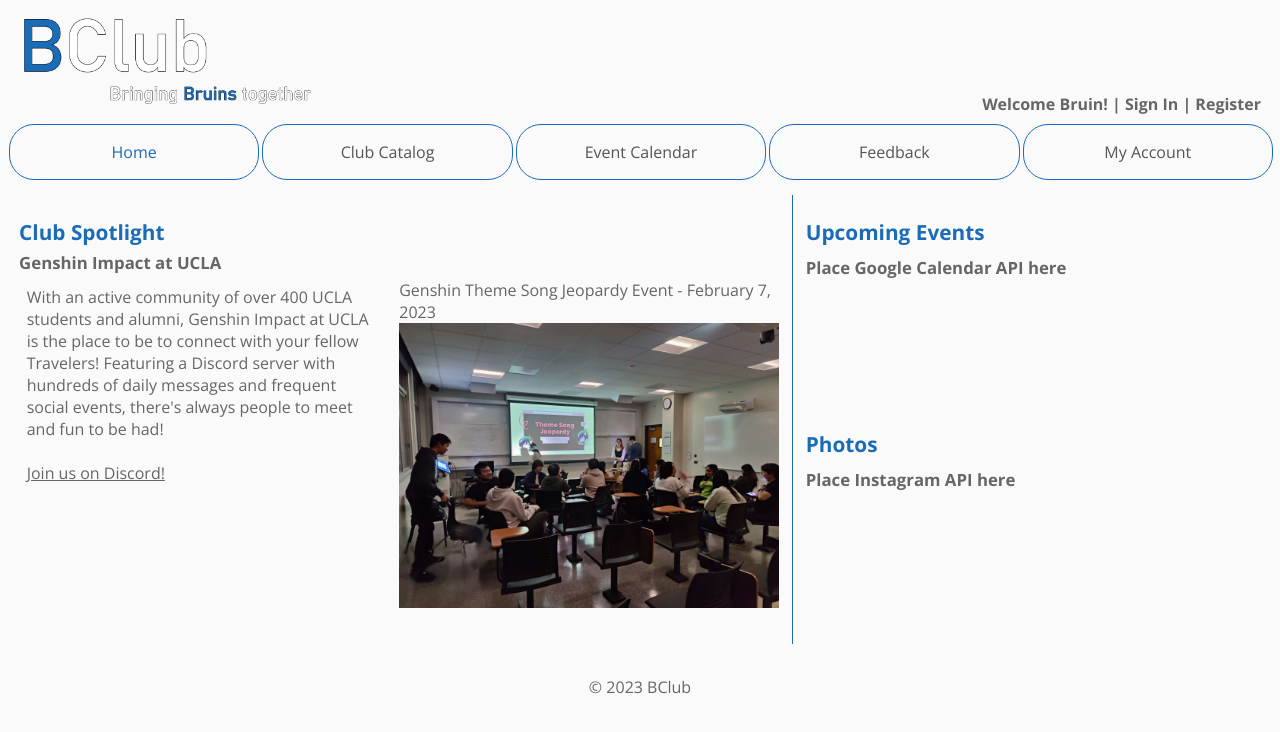
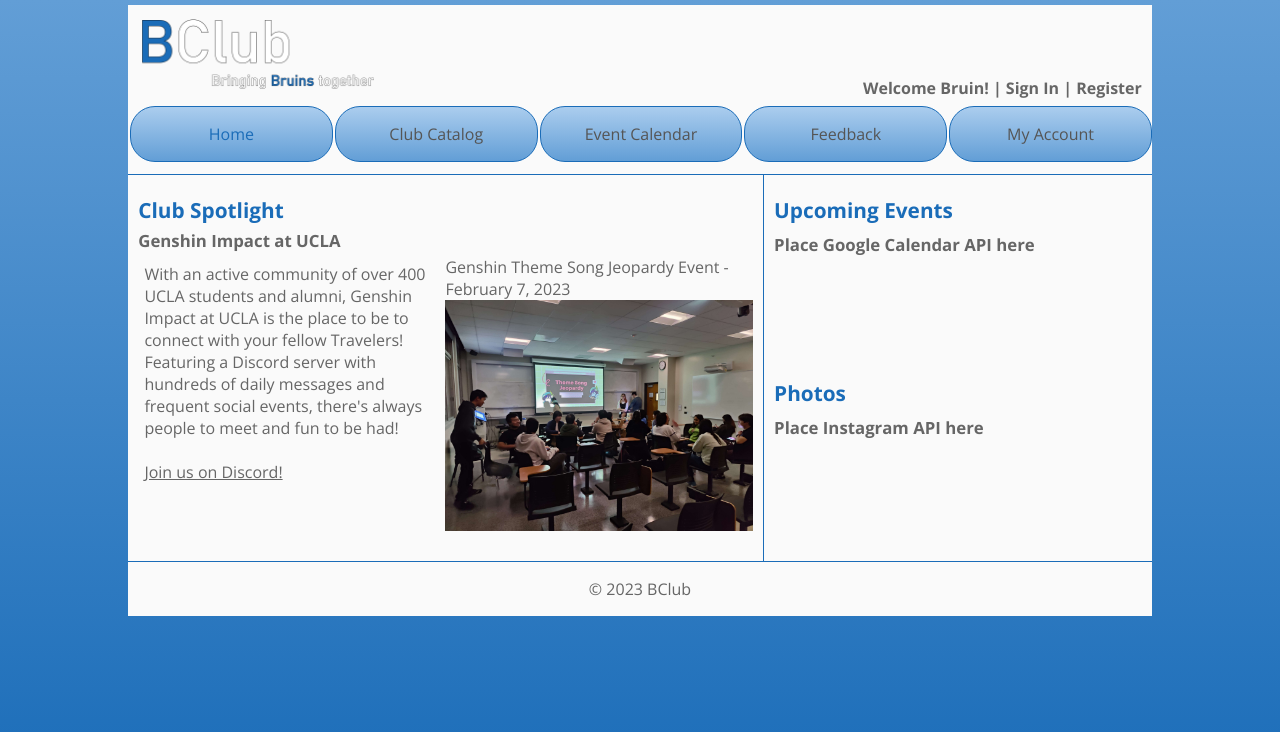
Before and after one commit to tylerdtran/BClub, a React (Create React App) app in the folder frontend/: page / in a window 1280 px wide. Shown: the top 732 px of the page. Built offline with nearby package versions, Linux system fonts and the light colour scheme.

Commit message:
Cosmetic changes to homepage
Made changes to App.css to make homepage look more interesting

```diff
--- a/frontend/src/App.css
+++ b/frontend/src/App.css
@@ -5,11 +5,16 @@
 }
 
 :root {
+	--lightest-blue: rgb(171, 205, 238);
+	--lighter-blue: rgb(98, 158, 214);
     --bruin-blue: rgb(26, 108, 184);
 }
 
 html {
 	color: #666; /* Set default text color to white for dark mode website */
+	background: var(--lighter-blue);
+	background: linear-gradient(0deg, var(--bruin-blue) 0%, var(--lighter-blue) 100%);
+	height: 100%;
 }
 
 /* the styles for the header */
@@ -58,6 +63,7 @@
 	color: #555;
 	border: 1px solid var(--bruin-blue);
 	border-radius: 25px;
+	background: linear-gradient(0deg, var(--lighter-blue) 0%, var(--lightest-blue) 100%);
 }
 
 #nav_menu ul li{ /* Nav menu buttons */
@@ -71,7 +77,7 @@
 }
 
 #nav_menu ul li ul{
-	width: 19.6%; /* of body section */
+	width: 19.5%; /* of body section */
 	display: none; /* Hide submenus when not hovered */
 	position: absolute; /* Position below main menu */
 	top: 100%; /* Position below main menu */
@@ -97,13 +103,15 @@
 	font-family: "Open Sans", sans-serif;
     font-size: 100%;
 	background-color: #fafafa;
-	width: 99%;
+	width: 80%;
 	margin: auto;
+	margin-top: 5px;
 }
 
 main {
 	display: flex;
 	margin-top: 1%;
+	border-top: 1px solid var(--bruin-blue)
 }
 
 main p {
@@ -201,7 +209,8 @@
 footer p {
 	clear: both;
 	text-align: center;
-	padding: 2em 0em;
+	padding: 1em 0em;
+	border-top: 1px solid var(--bruin-blue);
 }
 
 /* Media query for small windows and mobile devices */
```
